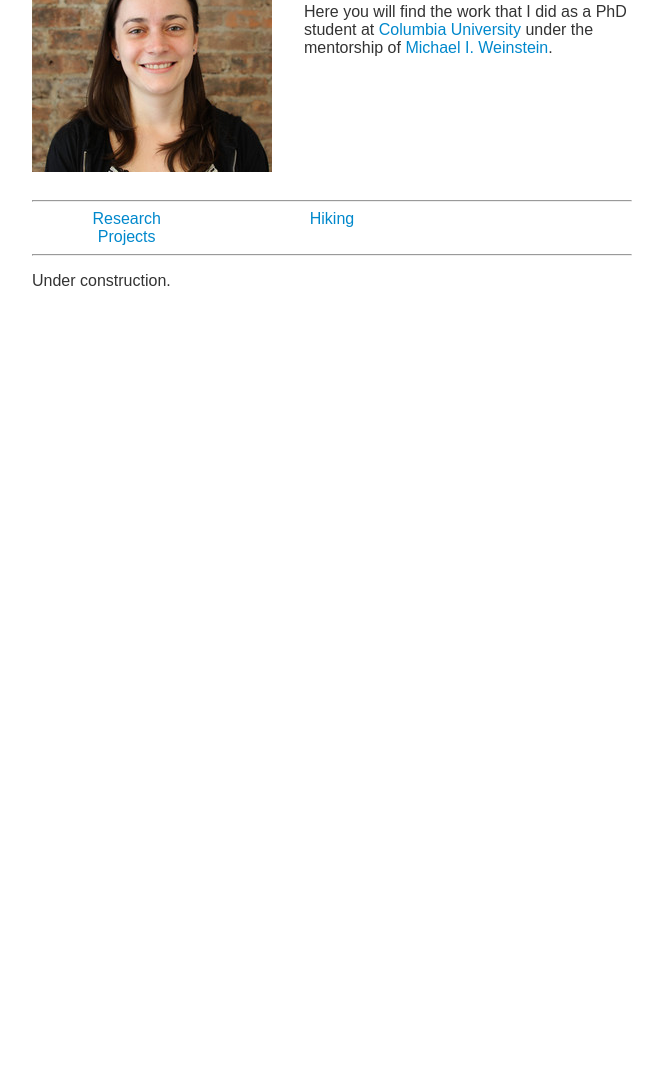
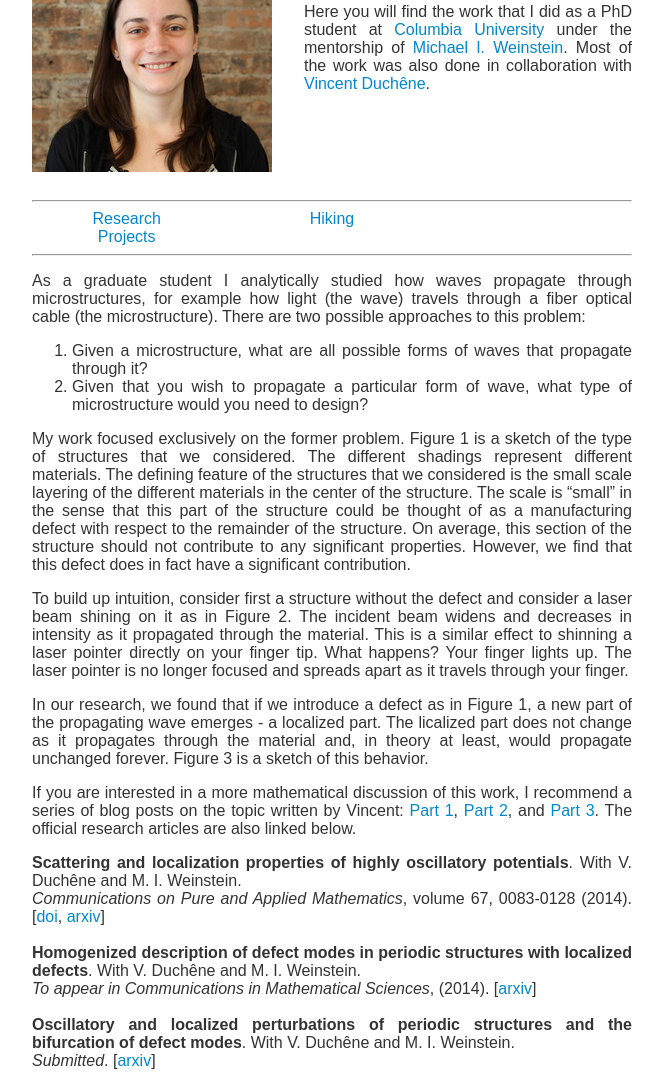
Before and after one commit to crvenkapa/crvenkapa.github.io, a plain HTML site: page research.html in a window 1280 px wide. Shown: the part 88-1174 px from the top of the page, without its empty margins (308-971 px from the left). Before the commit the page ends 800 px from the top, so only its background shows below. Drawn offline with Linux system fonts and the light colour scheme.

Commit message:
Added research details

```diff
--- a/research.html
+++ b/research.html
@@ -5,7 +5,7 @@
 	<title>IV - Research</title>
 	<meta name="description" content="Iva Vukicevic's homepage">
 	<style>
-    body { font-family: sans-serif; width: 600px; margin: 0 auto; font-size: 12pt; color: #333333;}
+    body { font-family: sans-serif; width: 600px; margin: 0 auto; font-size: 12pt; color: #333333; text-align: justify; }
     a, a:visited { color: #0088cc; text-decoration: none; }
     a:hover, a:focus { color: #005580; text-decoration: underline; }
     ul { padding: 0; list-style-position: inside; list-style-type: none; }
@@ -43,6 +43,8 @@
 		<a href="http://apam.columbia.edu/" target="_blank">Columbia University</a>
 		under the mentorship of
 		<a href="http://www.columbia.edu/~miw2103/" target="_blank">Michael I. Weinstein</a>.
+		Most of the work was also done in collaboration with
+		<a href="http://perso.univ-rennes1.fr/vincent.duchene/" target="_blank">Vincent Duchêne</a>.
 		</p>
 	</div>
 	<hr>
@@ -54,6 +56,88 @@
 		<a href="hiking.html">Hiking</a>
 	</div>
 	<hr>
-	<ul>Under construction.</ul>
+	<p>
+	As a graduate student I analytically studied how waves propagate
+	through microstructures, for example how light (the wave)
+	travels through a fiber optical cable (the microstructure). There
+	are two possible approaches to this problem:
+		<ol>
+			<li>
+			Given a microstructure, what are all possible forms of waves
+			that propagate through it?
+			</li>
+			<li>
+			Given that you wish to propagate a particular form of wave,
+			what type of microstructure would you need to design?
+			</li>
+		</ol>
+	</p>
+
+	<p>
+	My work focused exclusively on the former problem. Figure 1 is a
+	sketch of the type of structures that we considered. The different
+	shadings represent different materials. The defining feature of the
+	structures that we considered is the small scale layering of the
+	different materials in the center of the structure. The scale is
+	<q>small</q> in the sense that this part of the structure could be
+	thought of as a manufacturing defect with respect to the remainder
+	of the structure. On average, this section of the structure should
+	not contribute to any significant properties. However, we find that
+	this defect does in fact have a significant contribution.
+	</p>
+
+	<p>
+	To build up intuition, consider first a structure without the defect
+	and consider a laser beam shining on it as in Figure 2. The incident
+	beam widens and decreases in intensity as it propagated through the
+	material. This is a similar effect to shinning a laser pointer
+	directly on your finger tip. What happens? Your finger lights up. The
+	laser pointer is no longer focused and spreads apart as it travels
+	through your finger.
+	</p>
+
+	<p>
+	In our research, we found that if we introduce a defect as in Figure 1,
+	a new part of the propagating wave emerges - a localized part. The
+	licalized part does not change as it propagates through the material
+	and, in theory at least, would propagate unchanged forever. Figure 3
+	is a sketch of this behavior.
+	</p>
+
+	<p>
+	If you are interested in a more mathematical discussion of this work,
+	I recommend a series of blog posts on the topic written by Vincent:
+	<a href="https://vincentduchene.wordpress.com/2014/07/11/scattering-properties-of-highly-oscillatory-potentials-with-defects/" target="_blank">Part 1</a>,
+	<a href="https://vincentduchene.wordpress.com/2014/07/11/effective-potential-and-bifurcation-of-bound-states/" target="_blank">Part 2</a>, and
+	<a href="https://vincentduchene.wordpress.com/2014/07/11/bifurcation-of-bound-states-for-periodic-backgrounds/" target="_blank">Part 3</a>.
+	The official research articles are also linked below.
+	</p>
+
+	<ul>
+		<li>
+		<b>Scattering and localization properties of highly oscillatory potentials</b>.
+		With V. Duchêne and M. I. Weinstein.
+		<br>
+		<em>Communications on Pure and Applied Mathematics</em>,
+		volume 67, 0083-0128 (2014). [<a href="http://onlinelibrary.wiley.com/doi/10.1002/cpa.21459/abstract;jsessionid=B9DCD1CA0A58303321E5FA74943E44E7.f03t04" target="_blank">doi</a>,
+		<a href="http://arxiv.org/abs/1201.3904" target="_blank">arxiv</a>]
+		</li>
+		<br>
+		<li>
+		<b>Homogenized description of defect modes in periodic structures with localized defects</b>.
+		With V. Duchêne and M. I. Weinstein.
+		<br>
+		<em>To appear in Communications in Mathematical Sciences</em>,
+		(2014). [<a href="http://arxiv.org/abs/1301.0837" target="_blank">arxiv</a>]
+		</li>
+		<br>
+		<li>
+		<b>Oscillatory and localized perturbations of periodic structures and the bifurcation of defect modes</b>.
+		With V. Duchêne and M. I. Weinstein.
+		<br>
+		<em>Submitted</em>. [<a href="http://arxiv.org/abs/1407.8403" target="_blank">arxiv</a>]
+		</li>
+		</ul>
+
 	</body>
 </html>
```
